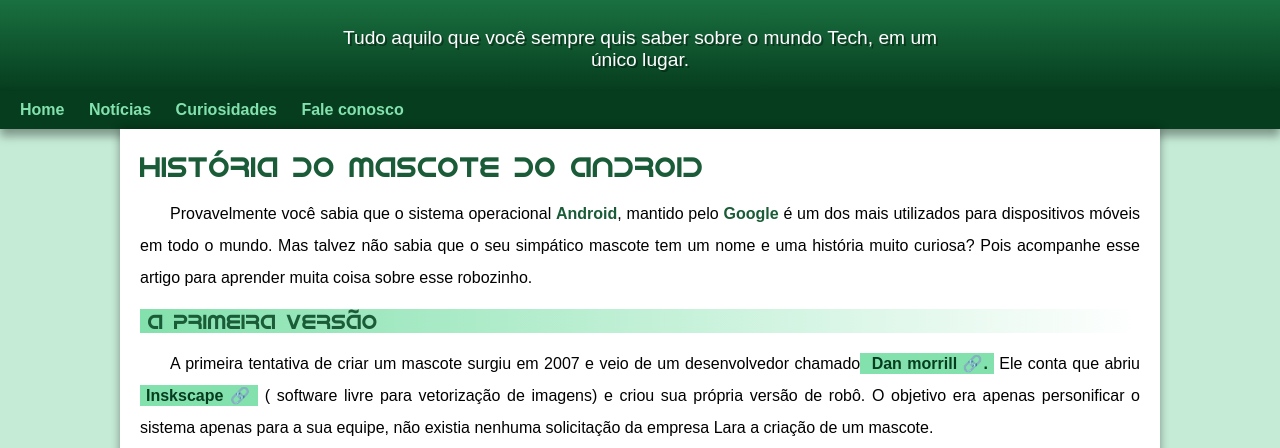
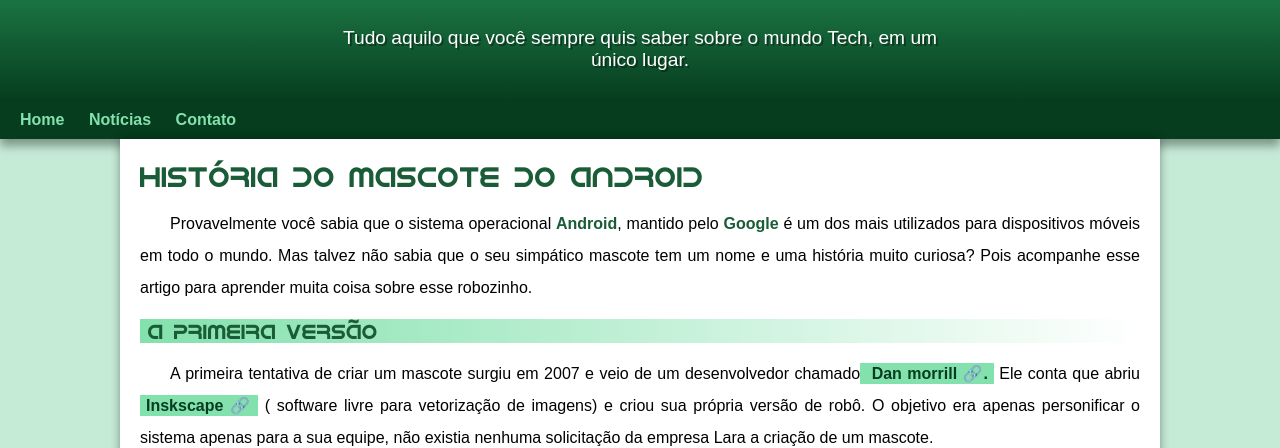
Before and after one commit to vicyssah18/projeto-android, a plain HTML site: page index.html in a window 1280 px wide. Shown: the part 99-547 px from the top of the page. Drawn offline with Linux system fonts and the light colour scheme.

Commit message:
problema de padding corrigido

```diff
--- a/index.html
+++ b/index.html
@@ -17,7 +17,7 @@
             --cor5: #063d1e;
 
             --fonte-padrao: Arial, Verdana, Helvetica, sans-serif;
-            --fonte-destaque: 'Bebas Neue', cursive;
+            --fonte-destaque: 'Bebas Neue', cursive, sans-serif;
             --fonte-android: 'Android', cursive;
           }
 
@@ -99,6 +99,7 @@ header > p {
             padding-right: 10px;
             padding-left: 10px;
             margin: auto;
+            padding-bottom: 30px;
             text-shadow: 2px 2px 0px rgba(0, 0, 0, 0.369);
         }
 
@@ -212,8 +213,7 @@ header > p {
     <nav>
         <a href="#">Home</a>
         <a href="#">Notícias</a>
-        <a href="#">Curiosidades</a>
-        <a href="#">Fale conosco</a>
+        <a href="#">Contato</a>
     </nav>
     <main>
         <article>
```
